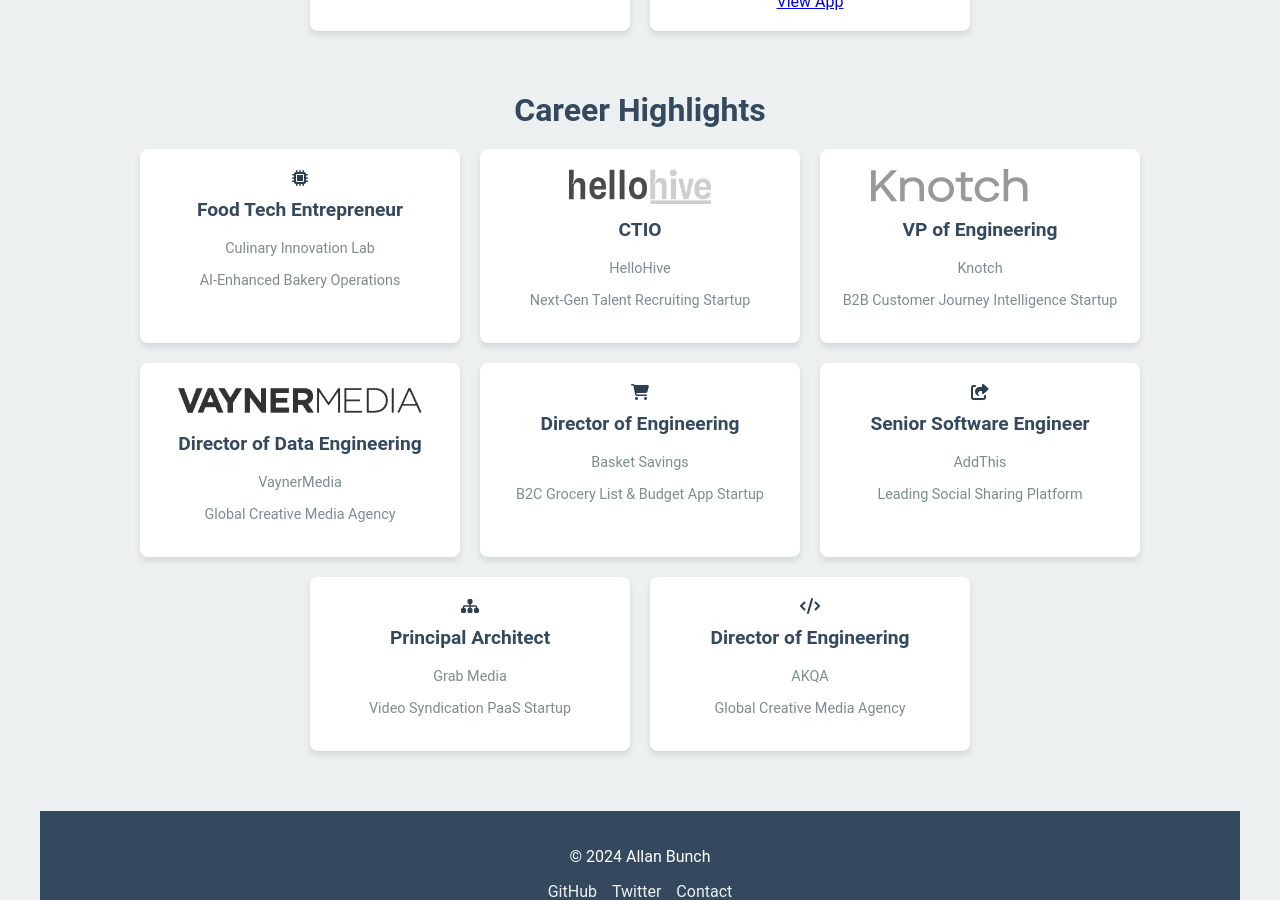
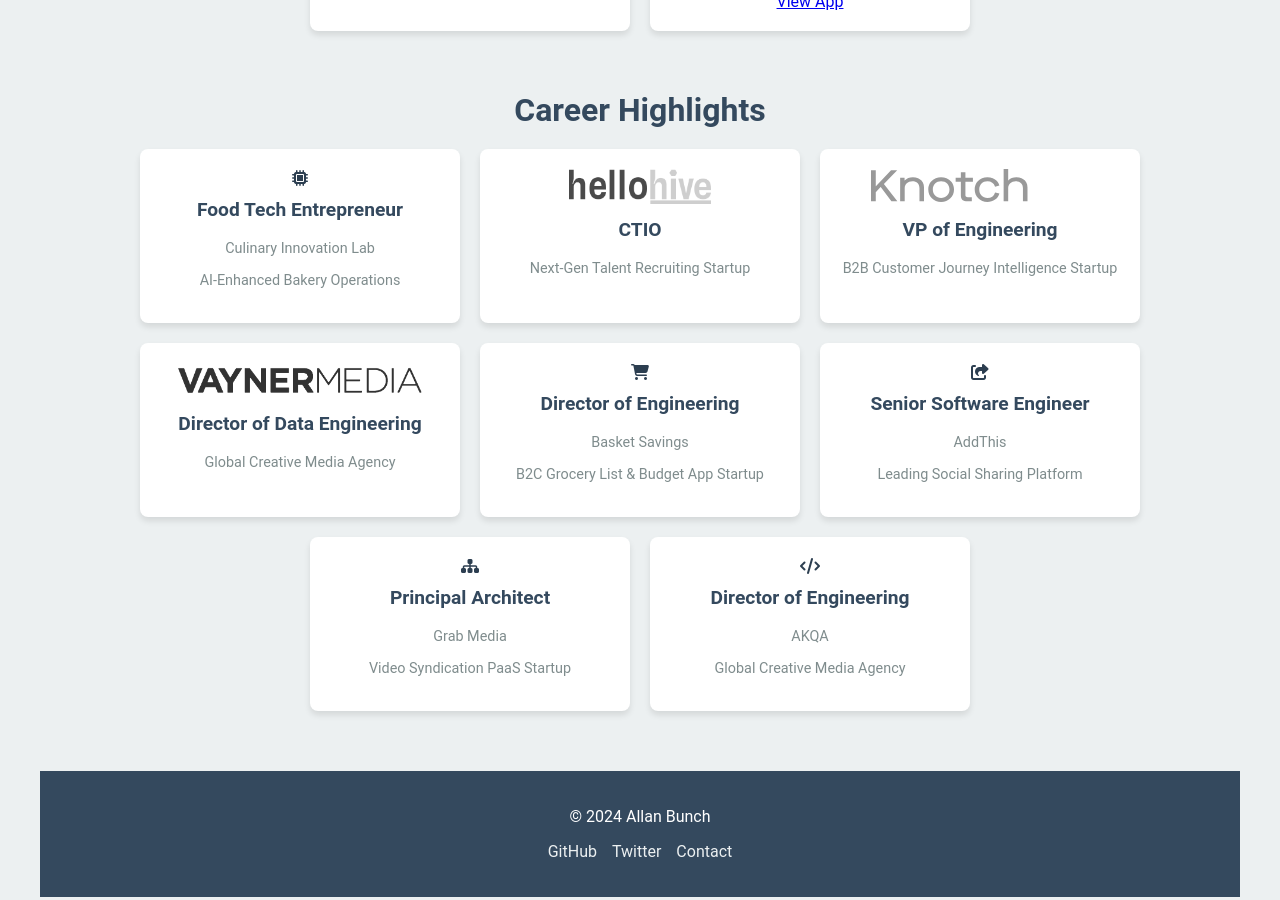
Before and after one commit to allanbunch/allanbunch.github.io, a Jekyll site: the page built from index.html, in a window 1280 px wide and 900 px high, scrolled down 583 px. Built offline with Jekyll 4.4.1, drawn with Linux system fonts in a browser that asks for light colours.

Commit message:
Updating company cards

```diff
--- a/index.html
+++ b/index.html
@@ -39,7 +39,6 @@
     <div class="card">
       <img src="/assets/images/hello-hive-logo.png" alt="HelloHive Logo" class="company-logo">
       <h3>CTIO</h3>
-      <p class="company-name">HelloHive</p>
       <p>Next-Gen Talent Recruiting Startup</p>
     </div>
 
@@ -66,7 +65,6 @@
         </path>
       </svg>
       <h3>VP of Engineering</h3>
-      <p class="company-name">Knotch</p>
       <p>B2B Customer Journey Intelligence Startup</p>
     </div>
 
@@ -74,7 +72,6 @@
     <div class="card">
       <img src="/assets/images/vaynermedia-logo.png" alt="VaynerMedia Logo" class="company-logo">
       <h3>Director of Data Engineering</h3>
-      <p class="company-name">VaynerMedia</p>
       <p>Global Creative Media Agency</p>
     </div>
 
```
